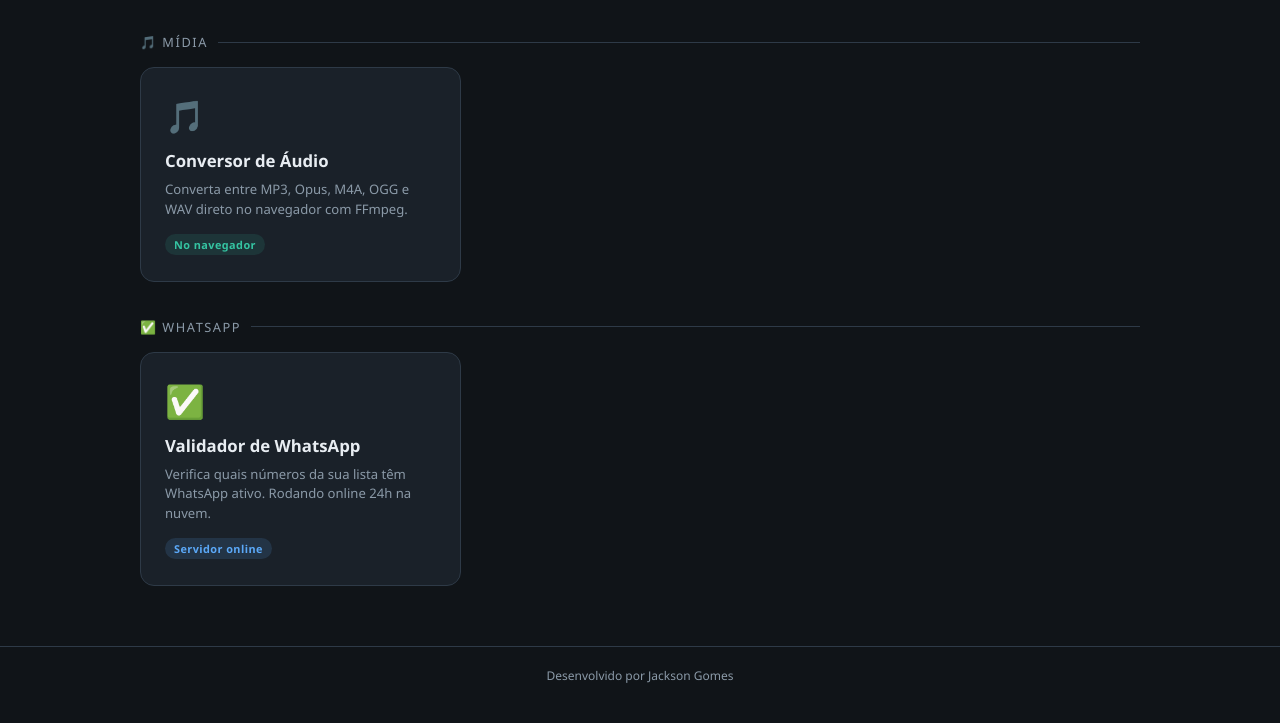
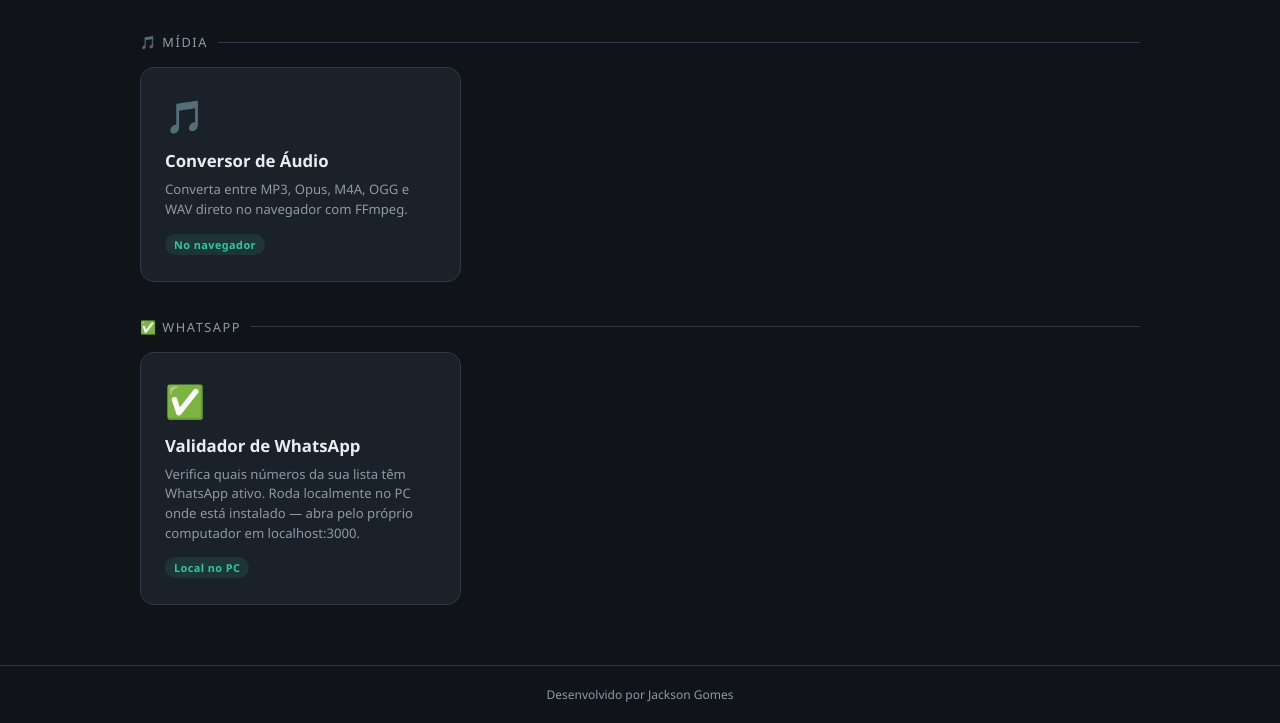
Before and after one commit to jackson499/ferramentas, a plain HTML site: page index.html in a window 1280 px wide. Shown: the part 836-1559 px from the top of the page. Drawn offline with Linux system fonts and the light colour scheme.

Commit message:
Validador WhatsApp: aponta para execucao local (localhost:3000)

```diff
--- a/index.html
+++ b/index.html
@@ -84,7 +84,7 @@
   <a href="compilador_abas.html"><span class="icon">📊</span>Compilador (Todas Abas)</a>
   <a href="compilador_simples.html"><span class="icon">📋</span>Compilador (Simples)</a>
   <a href="capa_acordo.html"><span class="icon">📝</span>Capa de Acordo</a>
-  <a href="http://144.22.159.225:3000"><span class="icon">✅</span>Validador WhatsApp</a>
+  <a href="http://localhost:3000"><span class="icon">✅</span>Validador WhatsApp</a>
 </nav>
 
 <div class="hero">
@@ -139,11 +139,11 @@
   <div class="group">
     <div class="group-title">✅ WhatsApp</div>
     <div class="cards">
-      <a class="card" href="http://144.22.159.225:3000">
+      <a class="card" href="http://localhost:3000">
         <span class="emoji">✅</span>
         <h2>Validador de WhatsApp</h2>
-        <p>Verifica quais números da sua lista têm WhatsApp ativo. Rodando online 24h na nuvem.</p>
-        <span class="badge online">Servidor online</span>
+        <p>Verifica quais números da sua lista têm WhatsApp ativo. Roda localmente no PC onde está instalado — abra pelo próprio computador em localhost:3000.</p>
+        <span class="badge local">Local no PC</span>
       </a>
     </div>
   </div>
```
